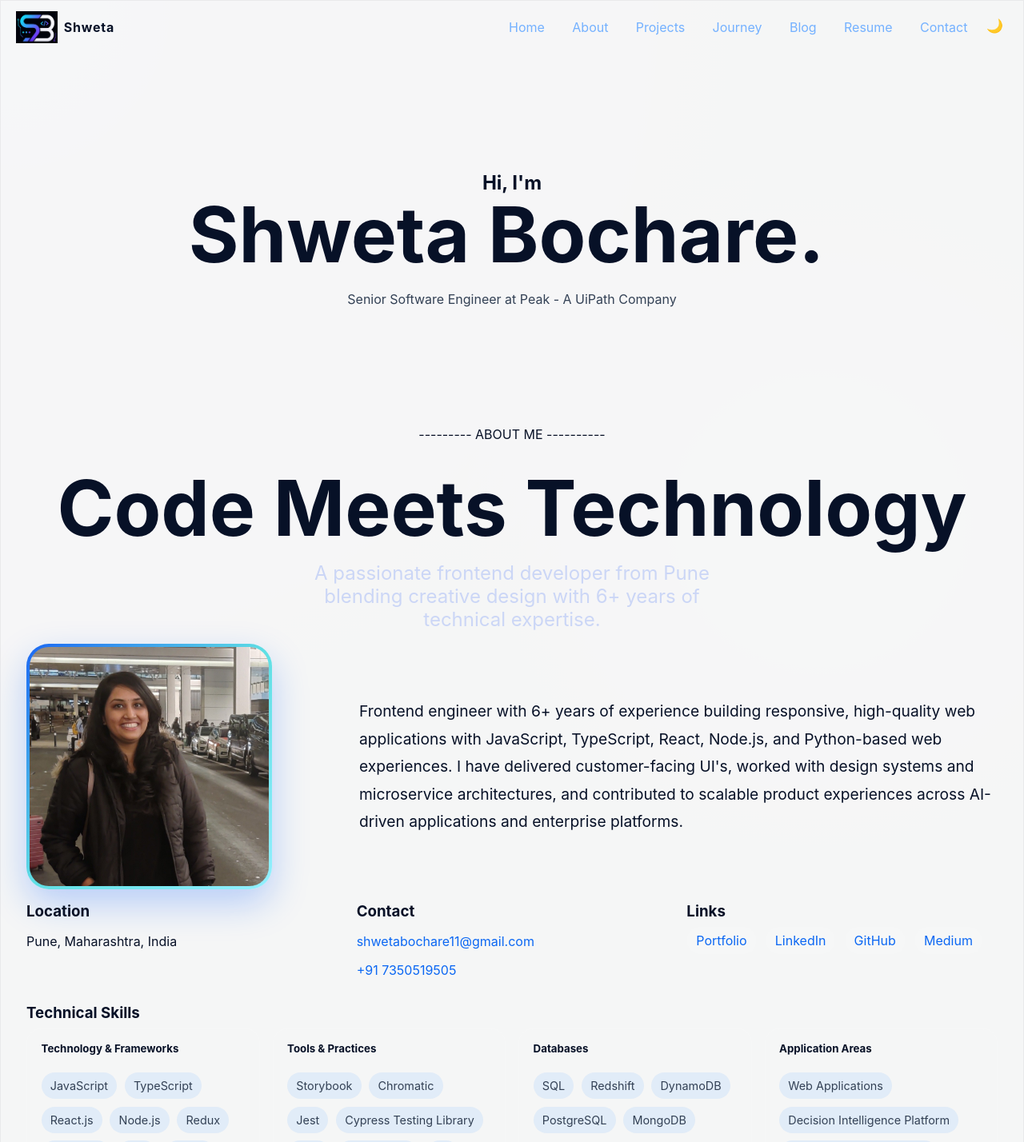
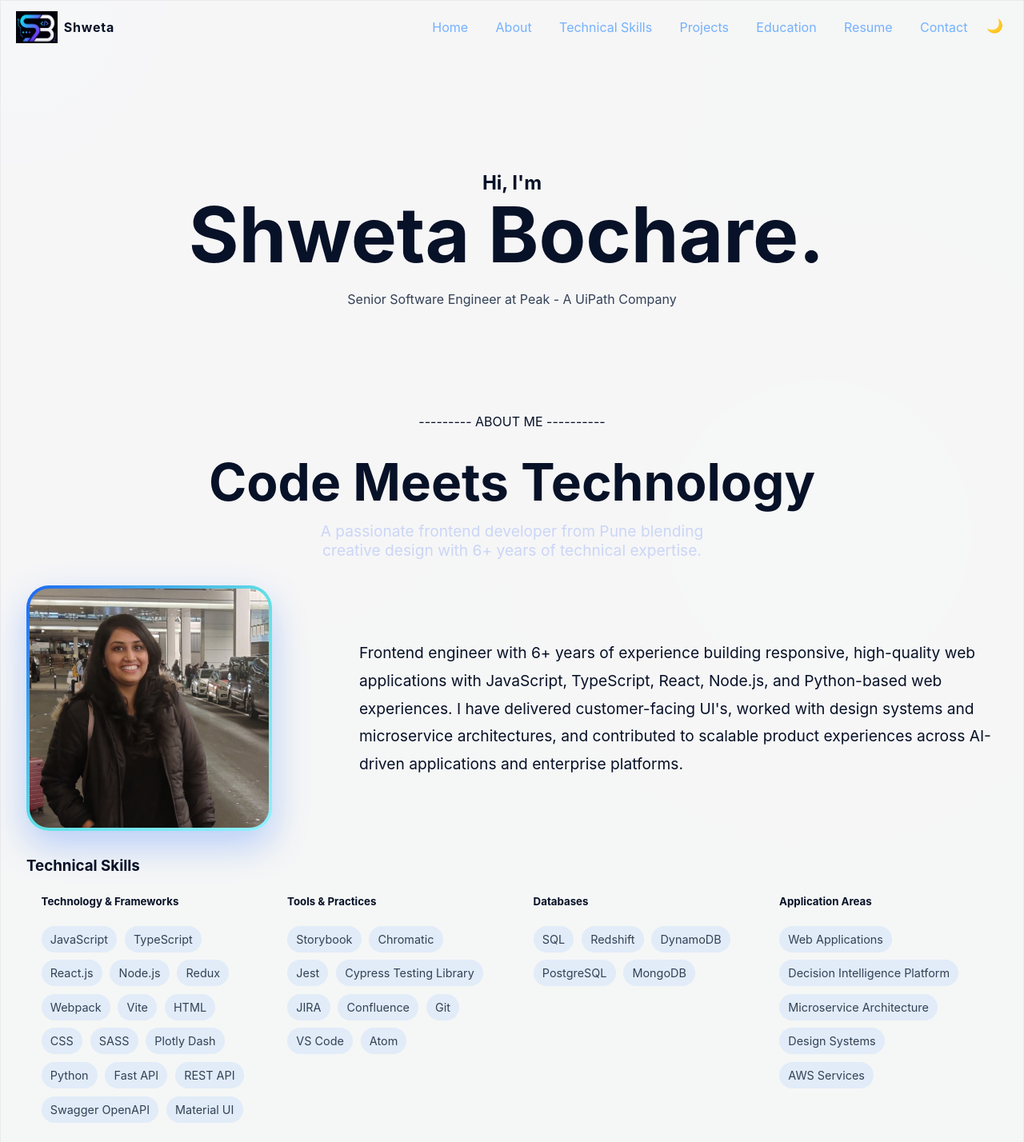
Before and after one commit to sb1197/my-portfolio, a React (Vite) app: page / in a window 1280 px wide. Shown: the top 1428 px of the page at 80% size. Built offline with nearby package versions, Linux system fonts and the light colour scheme.

Commit message:
feat: update layout and styles across components for improved user experience

```diff
--- a/src/App.jsx
+++ b/src/App.jsx
@@ -39,8 +39,6 @@
 
       <AboutSection summary={profile.summary} imageSrc={profileImage} />
 
-      <ContactSection location={profile.location} contact={profile.contact} />
-
       <SkillsSection skillGroups={profile.technicalSkills} />
 
       <ProjectsSection projects={profile.projects} />
@@ -52,6 +50,8 @@
         languages={profile.languages}
         hobbies={profile.hobbies}
       />
+
+      <ContactSection location={profile.location} contact={profile.contact} />
     </div>
   );
 }
--- a/src/components/DetailsSection.jsx
+++ b/src/components/DetailsSection.jsx
@@ -4,7 +4,7 @@
 function DetailsSection({ education, languages, hobbies }) {
   return (
     <>
-      <SectionShell id="journey" title="" className="details-grid">
+      <SectionShell id="education" title="" className="details-grid">
         <article>
           <h3>Education</h3>
           <ul className="detail-list">
--- a/src/components/NavHeader.jsx
+++ b/src/components/NavHeader.jsx
@@ -50,16 +50,21 @@
   const links = [
     ['Home', '#home'],
     ['About', '#about'],
+    ['Technical Skills', '#skills'],
     ['Projects', '#projects'],
-    ['Journey', '#journey'],
-    ['Blog', '/blog.html'],
+    ['Education', '#education'],
     ['Resume', '/resume.html'],
     ['Contact', '#contact'],
   ];
 
   return (
     <div className={`nav-header ${hidden ? 'hidden' : ''}`}>
-      <div onClick={() => setOpen(false)} />
+      <button
+        type="button"
+        className={`nav-backdrop ${open ? 'open' : 'hidden'}`}
+        onClick={() => setOpen(false)}
+        aria-label="Close navigation menu"
+      />
       <nav>
         <div style={{ display: 'flex', alignItems: 'center', gap: '0.5rem' }}>
           <img src={imageSrc} alt="logo" height={40} />
--- a/src/components/SkillsSection.jsx
+++ b/src/components/SkillsSection.jsx
@@ -3,7 +3,7 @@
 
 function SkillsSection({ skillGroups }) {
   return (
-    <SectionShell title="Technical Skills">
+    <SectionShell id="skills" title="Technical Skills">
       <div className="skill-groups">
         {skillGroups.map((group) => (
           <article key={group.title} className="skill-group">
--- a/src/styles/AboutSection.css
+++ b/src/styles/AboutSection.css
@@ -42,17 +42,17 @@
   width: 100%;
   display: grid;
   justify-items: center;
-  margin-bottom: 1rem;
+  margin-bottom: 2rem;
   gap: 1rem;
 }
 
 .about-title {
-    font-size: clamp(2.2rem, 10vw, 6rem);
+    font-size: clamp(2.2rem, 5vw, 6rem);
     text-align: center;
 }
 
 .about-subtitle {
-  font-size: clamp(1.2rem, 4vw, 1.5rem);
+  font-size: clamp(1.2rem, 4vw, 0.5rem);
   text-align: center;
   color: #cbd6f6;
   width: 45%;
--- a/src/styles/App.css
+++ b/src/styles/App.css
@@ -90,3 +90,7 @@
 .light-theme .tag-list li {
   color: #334155;
 }
+
+.hidden{
+  display: none;
+}
--- a/src/styles/SectionShell.css
+++ b/src/styles/SectionShell.css
@@ -1,4 +1,4 @@
 .section {
-  margin-top: 1rem;
+  margin-bottom: 2rem;
   scroll-margin-top: calc(var(--nav-offset) + 8px);
 }
```
